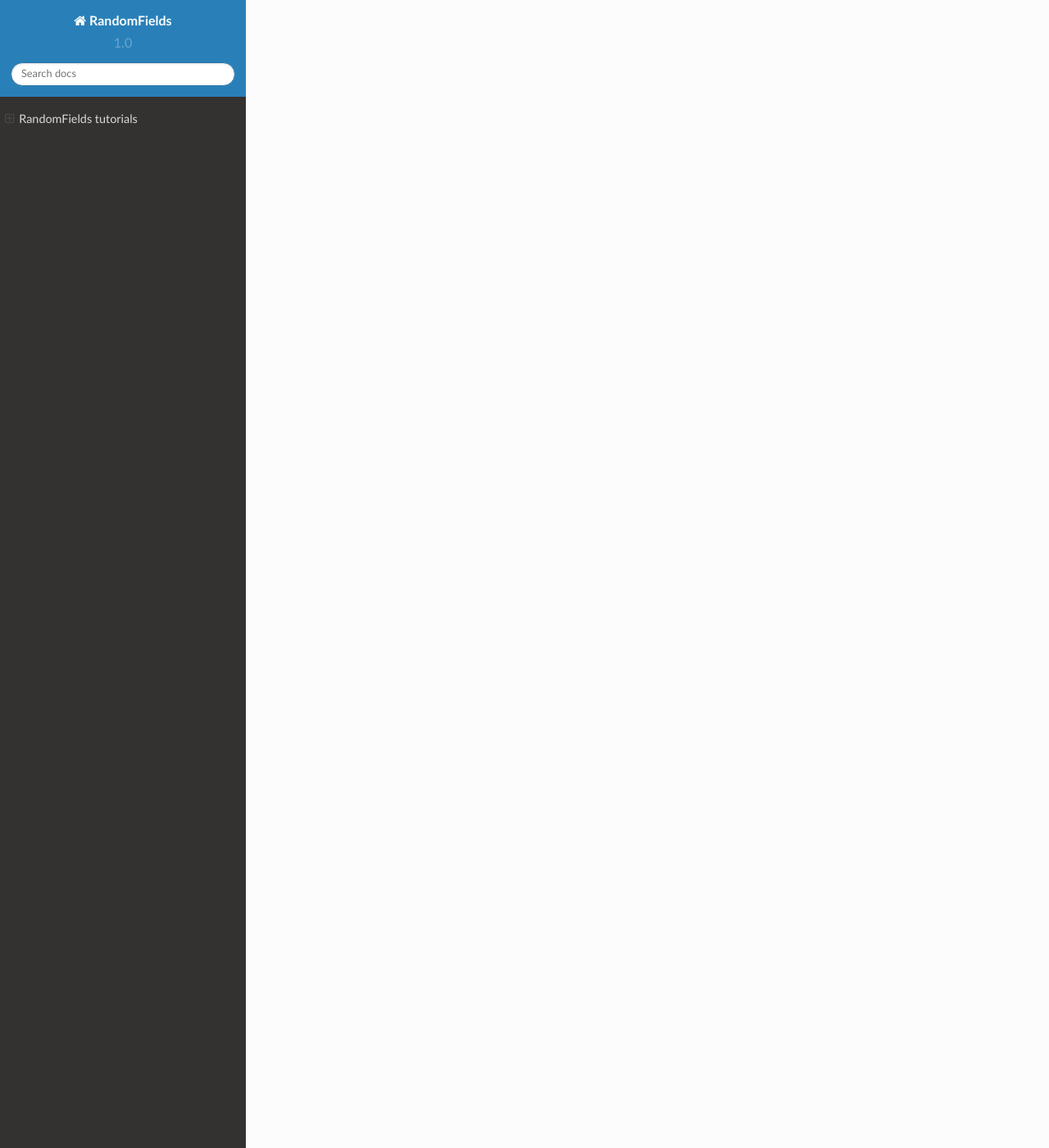
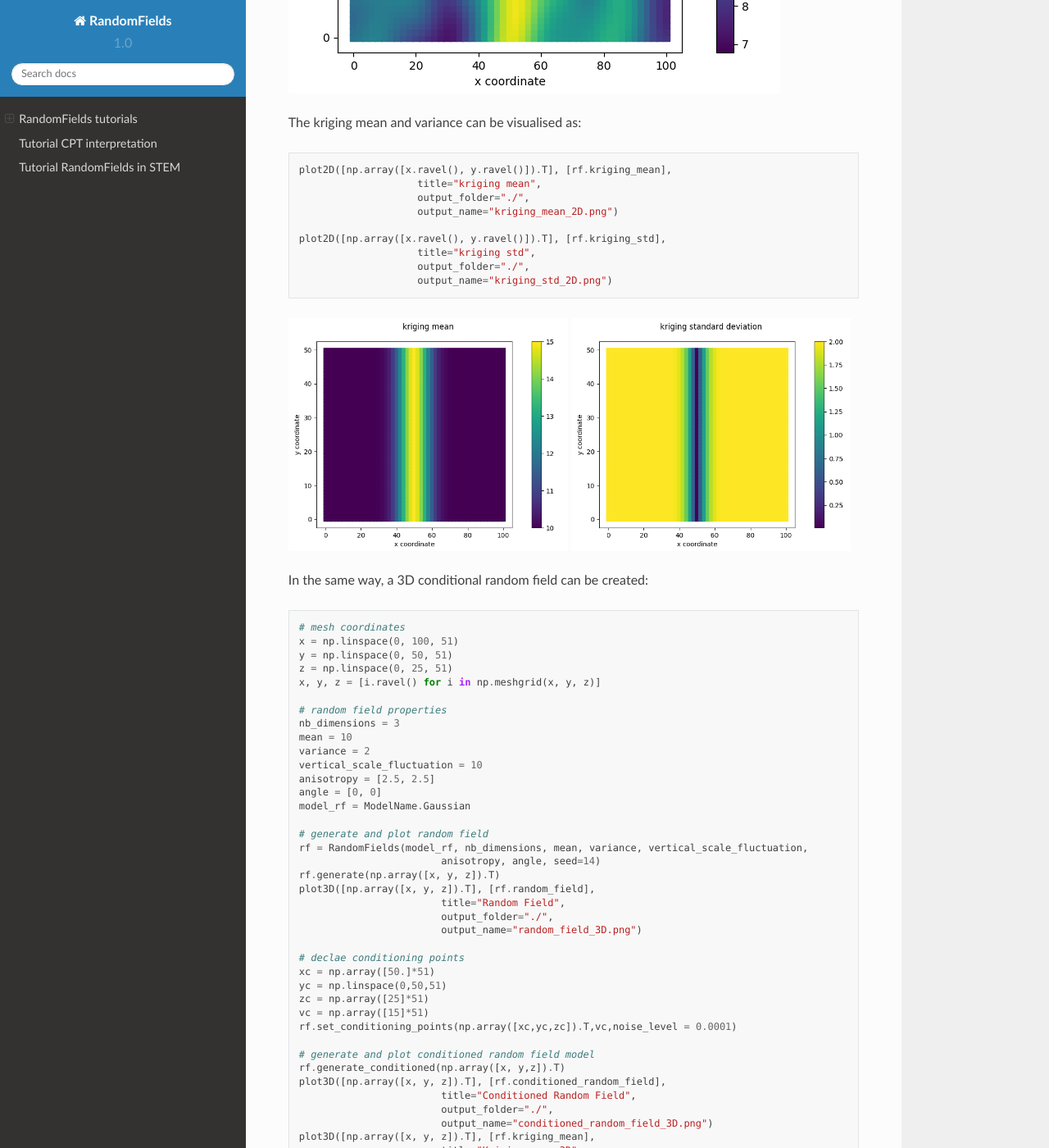
Before and after one commit to StemVibrations/RandomFields, a Sphinx documentation site: the page built from docs/tutorials.rst, in a window 1280 px wide and 1400 px high, scrolled down 4890 px. Shown: the whole window at 82% size. Built offline with Sphinx 7.4.7 and the Read the Docs theme 2.0.0, drawn with Linux system fonts in a browser that asks for light colours; some of the changed text lies outside the part shown.

Commit message:
Extension of tutorial to 3D conditioned random fields
Changes committed:
	new file:   _static/conditioned_random_field_3D.png
	new file:   _static/kriging_mean_2D.png
	new file:   _static/kriging_mean_3D.png
	new file:   _static/kriging_std_2D.png
	new file:   _static/kriging_std_3D.png
	new file:   _static/random_field_4.png
	new file:   _static/random_field_5.png
	modified:   index.rst
	modified:   tutorials.rst
	modified:   ../random_fields/utils.py

```diff
--- a/docs/tutorials.rst
+++ b/docs/tutorials.rst
@@ -4,7 +4,7 @@
 .. _tutorial1:
 
 Example in 1D
------------------------------
+-------------
 This tutorial shows step by step guide on how to set up the random field generator and visualise the resulting random fields.
 
 First the necessary packages are imported and paths are defined.
@@ -103,8 +103,152 @@
 
 Note that only simple kriging is applied for conditioning the random fields. See :ref:`theory` for more details.
 
-.. _tutorial2:
+Example in 2D
+-------------
+
+A (conditioned) 2D random field is constructed as follows:
+
+.. code-block:: python
+
+    import numpy as np
+    from random_fields.generate_field import RandomFields, ModelName
+    from random_fields.utils import plot2D
+
+
+    x = np.linspace(0, 100, 51)
+    y = np.linspace(0, 50, 51)
+    x, y = np.meshgrid(x, y)
+
+    nb_dimensions = 2
+    mean = 10
+    variance = 2
+    vertical_scale_fluctuation = 10
+    anisotropy = [1]
+    angle = [0]
+    model_rf = ModelName.Gaussian
+
+An unconditioned random field is constructed as:
+
+.. code-block:: python
+
+    rf = RandomFields(model_rf, nb_dimensions, mean, variance, vertical_scale_fluctuation, anisotropy, angle, seed=14)
+    rf.generate(np.array([x.ravel(), y.ravel()]).T)
+
+    plot2D([np.array([x.ravel(), y.ravel()]).T], [rf.random_field], title="Random Field", output_folder="./", output_name="random_field_4.png")
+
+
+.. image:: _static/random_field_4.png
+
+Conditioning is consistent with the 1D example:
+
+.. code-block:: python
+
+    xc = np.array([50.]*51)
+    yc = np.linspace(0,50,51)
+
+    vc = np.array([15]*51)
+
+    rf.set_conditioning_points(np.array([xc,yc]).T,vc,noise_level = 0.0001)
+    rf.generate_conditioned(np.array([x.ravel(), y.ravel()]).T)
+
+    plot2D([np.array([x.ravel(), y.ravel()]).T], [rf.conditioned_random_field],
+                        title="Conditioned Random Field",
+                        output_folder="./",
+                        output_name="random_field_5.png")
+
+
+.. image:: _static/random_field_5.png
+
+The kriging mean and variance can be visualised as:
+
+.. code-block:: python
+
+    plot2D([np.array([x.ravel(), y.ravel()]).T], [rf.kriging_mean],
+                        title="kriging mean",
+                        output_folder="./",
+                        output_name="kriging_mean_2D.png")
+
+    plot2D([np.array([x.ravel(), y.ravel()]).T], [rf.kriging_std],
+                        title="kriging std",
+                        output_folder="./",
+                        output_name="kriging_std_2D.png")
+
+.. image:: _static/kriging_mean_2D.png
+    :width: 49%
+.. image:: _static/kriging_std_2D.png
+    :width: 49%
+
+In the same way, a 3D conditional random field can be created:
+
+
+.. code-block:: python
+
+    # mesh coordinates
+    x = np.linspace(0, 100, 51)
+    y = np.linspace(0, 50, 51)
+    z = np.linspace(0, 25, 51)
+    x, y, z = [i.ravel() for i in np.meshgrid(x, y, z)]
+
+    # random field properties
+    nb_dimensions = 3
+    mean = 10
+    variance = 2
+    vertical_scale_fluctuation = 10
+    anisotropy = [2.5, 2.5]
+    angle = [0, 0]
+    model_rf = ModelName.Gaussian
+
+    # generate and plot random field
+    rf = RandomFields(model_rf, nb_dimensions, mean, variance, vertical_scale_fluctuation,
+                            anisotropy, angle, seed=14)
+    rf.generate(np.array([x, y, z]).T)
+    plot3D([np.array([x, y, z]).T], [rf.random_field],
+                            title="Random Field",
+                            output_folder="./",
+                            output_name="random_field_3D.png")
+
+    # declae conditioning points
+    xc = np.array([50.]*51)
+    yc = np.linspace(0,50,51)
+    zc = np.array([25]*51)
+    vc = np.array([15]*51)
+    rf.set_conditioning_points(np.array([xc,yc,zc]).T,vc,noise_level = 0.0001)
+
+    # generate and plot conditioned random field model
+    rf.generate_conditioned(np.array([x, y,z]).T)
+    plot3D([np.array([x, y, z]).T], [rf.conditioned_random_field],
+                            title="Conditioned Random Field",
+                            output_folder="./",
+                            output_name="conditioned_random_field_3D.png")
+    plot3D([np.array([x, y, z]).T], [rf.kriging_mean],
+                            title="Kriging mean 3D",
+                            output_folder="./",
+                            output_name="kriging_mean_3D.png")
+    plot3D([np.array([x, y, z]).T], [rf.kriging_std],
+                            title="Kriging std 3D",
+                            output_folder="./",
+                            output_name="kriging_std_3D.png")
+
+
+.. image:: _static/conditioned_random_field_3D.png
+    :width: 49%
+.. image:: _static/kriging_mean_3D.png
+    :width: 49%
+.. image:: _static/kriging_std_3D.png
+    :width: 49%
 
 
 
+.. _tutorial2:
+
+Tutorial CPT interpretation
+===========================
+
+TODO
+
 .. _tutorial3:
+
+Tutorial RandomFields in STEM
+=============================
+
+TODO
```
Also changed, not shown: docs/index.rst (+10 -15 lines), docs/_static/conditioned_random_field_3D.png (added), docs/_static/kriging_mean_2D.png (added), docs/_static/kriging_mean_3D.png (added), docs/_static/kriging_std_2D.png (added), docs/_static/kriging_std_3D.png (added), docs/_static/random_field_4.png (added), docs/_static/random_field_5.png (added), 1 other file.
